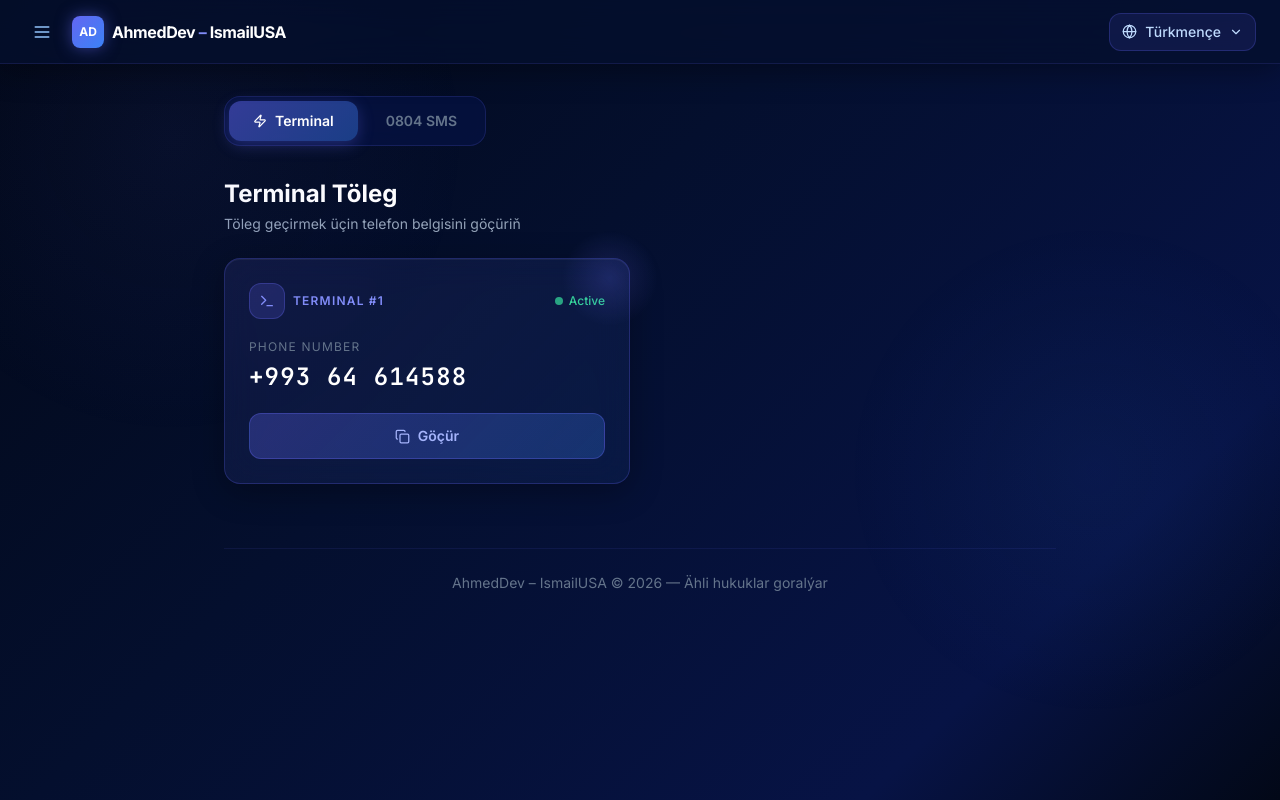
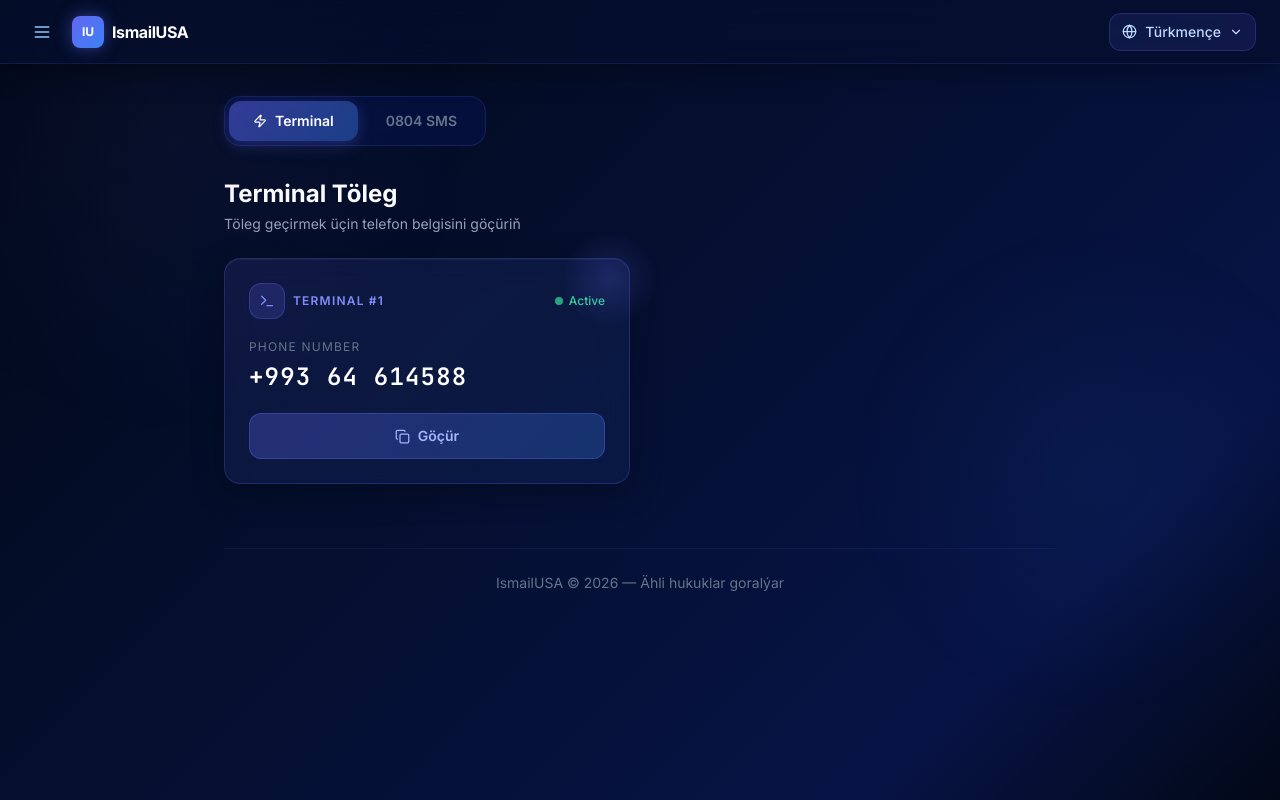
Before and after one commit to ahmedbatyrovv/payment-site, a React (Vite) app: page / in a window 1280 px wide. Built offline with nearby package versions, Linux system fonts and the light colour scheme.

Commit message:
upadating

```diff
--- a/src/components/Contact.jsx
+++ b/src/components/Contact.jsx
@@ -35,7 +35,7 @@ const contacts = [
       {
         name: 'WhatsApp',
         handle: '+993 64 614588',
-        href: 'https://wa.me/15550000000',
+        href: 'https://wa.me/99364614588',
         color: '#25D366',
         bg: 'rgba(37,211,102,0.10)',
         border: 'rgba(37,211,102,0.22)',
--- a/src/components/Footer.jsx
+++ b/src/components/Footer.jsx
@@ -5,7 +5,7 @@ export default function Footer({ t }) {
       style={{ borderTop: '1px solid rgba(99,102,241,0.1)' }}
     >
       <p className="text-sm text-slate-500">
-        AhmedDev – IsmailUSA © 2026 &mdash; {t.footer.rights}
+       IsmailUSA © 2026 &mdash; {t.footer.rights}
       </p>
     </footer>
   )
--- a/src/components/Navbar.jsx
+++ b/src/components/Navbar.jsx
@@ -51,11 +51,10 @@ export default function Navbar({ lang, setLang, sidebarOpen, setSidebarOpen }) {
                   boxShadow: '0 0 16px rgba(99,102,241,0.5)',
                 }}
               >
-                AD
+                IU
               </div>
               <span className="font-bold text-white text-sm md:text-base tracking-tight hidden sm:block">
-                AhmedDev{' '}
-                <span className="text-indigo-400">–</span>{' '}
+                <span className="text-indigo-400"></span>{' '}
                 IsmailUSA
               </span>
             </div>
--- a/src/i18n/translations.js
+++ b/src/i18n/translations.js
@@ -56,7 +56,7 @@ export const translations = {
     },
   },
   ru: {
-    brand: 'AhmedDev – IsmailUSA',
+    brand: 'IsmailUSA',
     nav: {
       payments: 'Платежи',
       faq: 'Вопросы и ответы',
@@ -112,7 +112,7 @@ export const translations = {
     },
   },
   tr: {
-    brand: 'AhmedDev – IsmailUSA',
+    brand: 'IsmailUSA',
     nav: {
       payments: 'Ödemeler',
       faq: 'Sık Sorulan Sorular',
```
